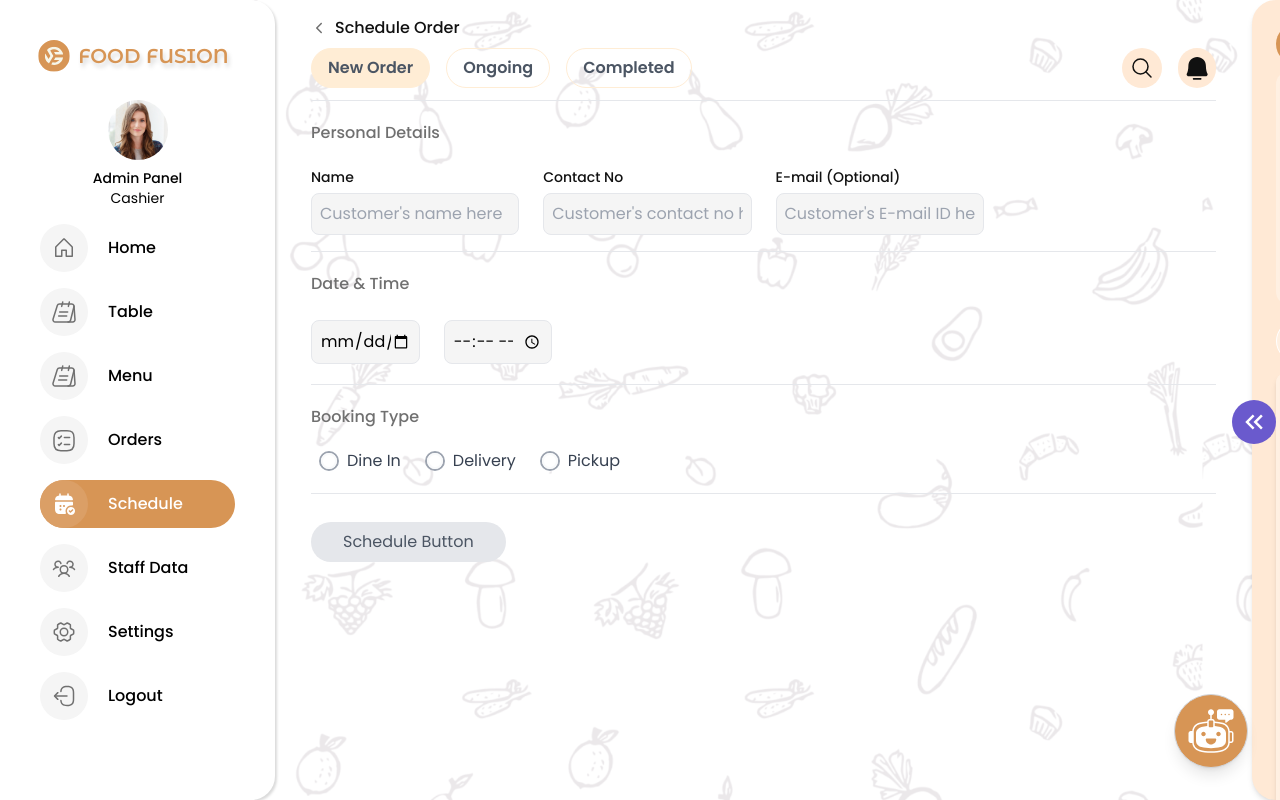
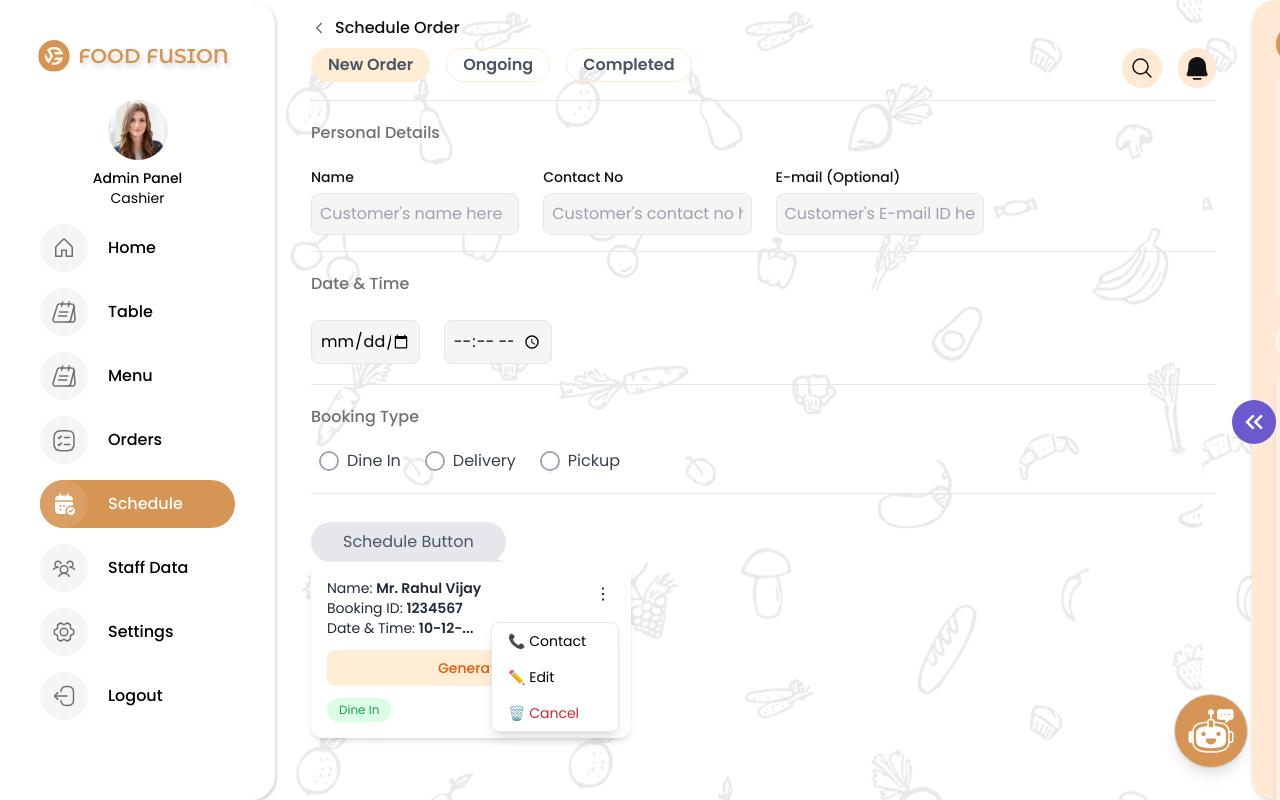
Before and after one commit to razikkhan98/Front-food-fusion, a React (Create React App) app: page /schedule in a window 1280 px wide. Built offline with nearby package versions, Linux system fonts and the light colour scheme.

Commit message:
working in schedule cards 14/2/25

```diff
--- a/public/index.html
+++ b/public/index.html
@@ -24,7 +24,7 @@
       work correctly both with client-side routing and a non-root public URL.
       Learn how to configure a non-root public URL by running `npm run build`.
     -->
-    <title>React App</title>
+    <title>Food Fusion</title>
   </head>
   <body>
     <noscript>You need to enable JavaScript to run this app.</noscript>
--- a/src/App.css
+++ b/src/App.css
@@ -23,6 +23,9 @@
 
 body {
   font-family: poppins;
+}
+html, body {
+  overflow: hidden;
 }
 
 /*
--- a/src/Components/Common/Modal/userloginModal.jsx
+++ b/src/Components/Common/Modal/userloginModal.jsx
@@ -96,7 +96,7 @@ const UserLoginModal = ({ isOpen, closeModal, selectedUser, onSubmit }) => {
             />
             {/* Arrow Button */}
             {/* <NavLink to={"/home"}> */}
-            <button type="submit" className={`absolute right-7 top-2/3 transform -translate-y-2/3 rounded-full bg-gray-100 p-1.5 text-gray-600 ${errors.code ? "top-[50px]" : ""}`}>
+            <button type="submit" className={`absolute right-7 top-2/3 transform -translate-y-2/3 rounded-full bg-gray-100 p-1.5 text-gray-600 ${errors.code ? "top-[52px]" : ""}`}>
               <svg
                 fill="none"
                 viewBox="0 0 24 24"
--- a/src/Components/Common/Navbar/navbar.jsx
+++ b/src/Components/Common/Navbar/navbar.jsx
@@ -1,6 +1,7 @@
 import React from "react";
 
 import { IoIosArrowBack, IoIosArrowForward } from "react-icons/io";
+import { NavLink } from "react-router-dom";
 
 
 const Navbar = ({ pageHeading = [], buttons = [], icons = [] }) => {
@@ -25,6 +26,7 @@ const Navbar = ({ pageHeading = [], buttons = [], icons = [] }) => {
       <div class="flex gap-4 border-b pb-3">
         {buttons.length > 0 &&
           buttons.map((floor, index) => (
+            <NavLink to={floor.btn_path}>
               <button
                 key={index}
                 type="button"
@@ -32,6 +34,8 @@ const Navbar = ({ pageHeading = [], buttons = [], icons = [] }) => {
               >
                 {floor.btn_name}
               </button>
+
+            </NavLink>
           ))}
 
         {icons.length > 0 && (
--- /dev/null
+++ b/src/Components/Common/ScheduleCards/schedulecards.jsx
@@ -0,0 +1,69 @@
+import React from 'react'
+
+const ScheduleCards = () => {
+  return (
+    <>
+ <div className="relative bg-white shadow-md rounded-xl p-4 w-80">
+      {/* Booking Details */}
+      <div className="text-sm text-gray-800">
+        <p>
+          Name: <span className="font-semibold">Mr. Rahul Vijay</span>
+        </p>
+        <p>
+          Booking ID: <span className="font-semibold">1234567</span>
+        </p>
+        <p>
+          Date & Time: <span className="font-semibold">10-12-...</span>
+        </p>
+      </div>
+
+      {/* Button (Placeholder) */}
+      <button className="w-full bg-orange-100 text-orange-600 rounded-lg py-2 mt-3 text-sm font-medium">
+        Generate
+      </button>
+
+      {/* Dine In Badge & Guests Count */}
+      <div className="flex justify-between items-center mt-3">
+        <span className="bg-green-100 text-green-600 px-3 py-1 text-xs rounded-full">
+          Dine In
+        </span>
+        <div className="flex items-center gap-1 text-gray-700">
+          <span className="font-semibold">4</span>
+          <svg
+            xmlns="http://www.w3.org/2000/svg"
+            fill="currentColor"
+            viewBox="0 0 16 16"
+            className="w-4 h-4"
+          >
+            <path d="M8 8a3 3 0 1 0 0-6 3 3 0 0 0 0 6zm-5.5 5a5.5 5.5 0 1 1 11 0H2.5z" />
+          </svg>
+        </div>
+      </div>
+
+      {/* Dropdown Menu */}
+      <div className="absolute top-3 right-3">
+        <div className="relative">
+          <button className="p-2 rounded-full hover:bg-gray-200">
+            ⋮
+          </button>
+          {/* Dropdown Items */}
+          <div className="absolute right-0 mt-2 w-32 bg-white border rounded-lg shadow-lg">
+            <button className="flex items-center gap-2 w-full px-4 py-2 text-sm hover:bg-gray-100">
+              📞 Contact
+            </button>
+            <button className="flex items-center gap-2 w-full px-4 py-2 text-sm hover:bg-gray-100">
+              ✏️ Edit
+            </button>
+            <button className="flex items-center gap-2 w-full px-4 py-2 text-sm text-red-600 hover:bg-red-100">
+              🗑️ Cancel
+            </button>
+          </div>
+        </div>
+      </div>
+    </div>
+
+    </>
+  )
+}
+
+export default ScheduleCards;
--- a/src/Components/Common/UserLogin/userlogin.jsx
+++ b/src/Components/Common/UserLogin/userlogin.jsx
@@ -115,9 +115,9 @@ const UserLogin = () => {
     <>
     <section>
       <div className="h-screen flex justify-center items-center">
-        <div className="grid grid-cols-1 grid-rows-4 gap-1">
+        <div className="grid grid-cols-1 grid-rows-4">
           {/* Logo & Title */}
-          <div className="row-span-2 flex justify-center items-center my-32">
+          <div className="row-span-2 flex justify-center items-center mb-32">
             <img
               className="w-[108.24px] h-[108.24px] inline me-5"
               src={Logo}
@@ -134,7 +134,7 @@ const UserLogin = () => {
               <span
                 key={user.name}
                 onClick={() => openModal(user)}
-                className="mx-10 cursor-pointer font-medium text-3xl transform transition-transform duration-300 hover:scale-125"
+                className="mx-10 cursor-pointer font-medium text-3xl transform transition-transform ease-in-out duration-100 hover:scale-150"
               >
                 <div
                   className={`h-[120px] w-[120px] flex justify-center items-center ${user.bgClass} rounded-[16px] mb-3`}
--- a/src/Components/Pages/Order/order.jsx
+++ b/src/Components/Pages/Order/order.jsx
@@ -229,7 +229,7 @@ const Order = ({ tableNoFromRedux, tableDetailsFromRedux, MenuFromRedux }) => {
                 <input
                   type="text"
                   placeholder="Customer's contact no here"
-                  className={`w-full mt-1 px-2 py-3 border rounded-lg ${
+                  className={`w-full mt-1 px-2 py-3 text-base font-medium border rounded-lg ${
                     numberInptField ? "" : "bg-light-color text-xs border-0"
                   } focus-visible:bg-white`}
                   {...register("number")}
--- a/src/Components/Pages/Schedule/schedule.jsx
+++ b/src/Components/Pages/Schedule/schedule.jsx
@@ -15,12 +15,13 @@ import { useForm } from 'react-hook-form';
 // Import Images
 import bell from "../../Assets/Images/navbar-img/bell.svg";
 import magnify from "../../Assets/Images/navbar-img/MagnifyingGlass.svg";
+import ScheduleCards from '../../Common/ScheduleCards/schedulecards';
 // import Calendar from "../../Assets/icons/calendar-tick.svg";
 
 // Json
 const ScheduleButtons = [
     { btn_name: "New Order", btn_color: "bg-orange-100" },
-    { btn_name: "Ongoing", btn_color: "bg-transparent" },
+    { btn_name: "Ongoing", btn_color: "bg-transparent", btn_path: "/scheduleongoing" },
     { btn_name: "Completed", btn_color: "bg-transparent" },
 ];
 const ScheduleIcons = [
@@ -55,6 +56,8 @@ const Schedule = () => {
     const timeInptField = watch("time");
     const memberInputField = watch("member");
     const tableInputField = watch("tableNo");
+
+
     const onSubmit = (data) => {
         console.log(data, "Schedule")
     }
@@ -239,7 +242,7 @@ const Schedule = () => {
                                             Second Floor
                                         </label>
                                         <select
-                                            className={`w-40 mt-1 p-3 text-base font-medium border rounded-lg ${tableInputField ? "" : "bg-light-color"} focus-visible:bg-white`}
+                                            className={`w-40 mt-1 p-3 text-base font-medium border rounded-lg ${tableInputField ? "" : "bg-light-color text-xs border-0"} focus-visible:bg-white`}
                                             {...register("table")}
                                         >
                                             <option value={""}>Select table</option>
@@ -384,6 +387,10 @@ const Schedule = () => {
 
                         </div>
                     </form>
+
+
+                    <ScheduleCards />
+
                 </div>
 
 
--- a/src/Components/RouteRoutes/routes.jsx
+++ b/src/Components/RouteRoutes/routes.jsx
@@ -10,6 +10,7 @@ import StaffData from "../Pages/StaffData/staffdata";
 import SendToKitchen from "../Pages/SendToKitchen/kitchen";
 import AllInvoice from "../Pages/Order/orderinvoice";
 import Schedule from "../Pages/Schedule/schedule";
+// import ScheduleOngoing from "../Pages/Schedule/scheduleongoing";
 const RouteRoutes = () => {
   return (
     <>
@@ -26,6 +27,7 @@ const RouteRoutes = () => {
           <Route path="/sendtokitchen" element={<SendToKitchen />}></Route>
           <Route path="/allinvoice" element={<AllInvoice />}></Route>
           <Route path="/schedule" element={<Schedule />}></Route>
+          {/* <Route path="/scheduleongoing" element={<ScheduleOngoing />}></Route> */}
 
         </Routes>
       </Router>
```
Lines whose indentation alone changed are shown as unchanged.
